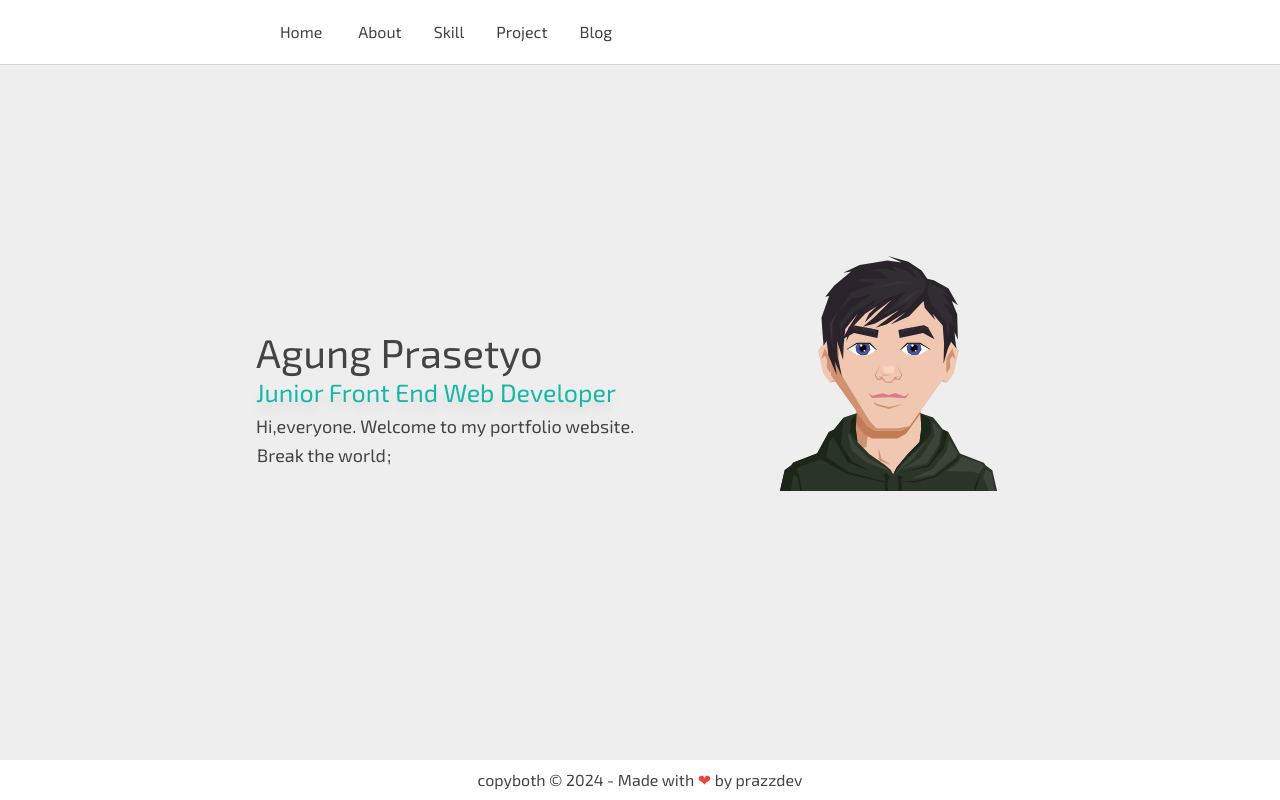
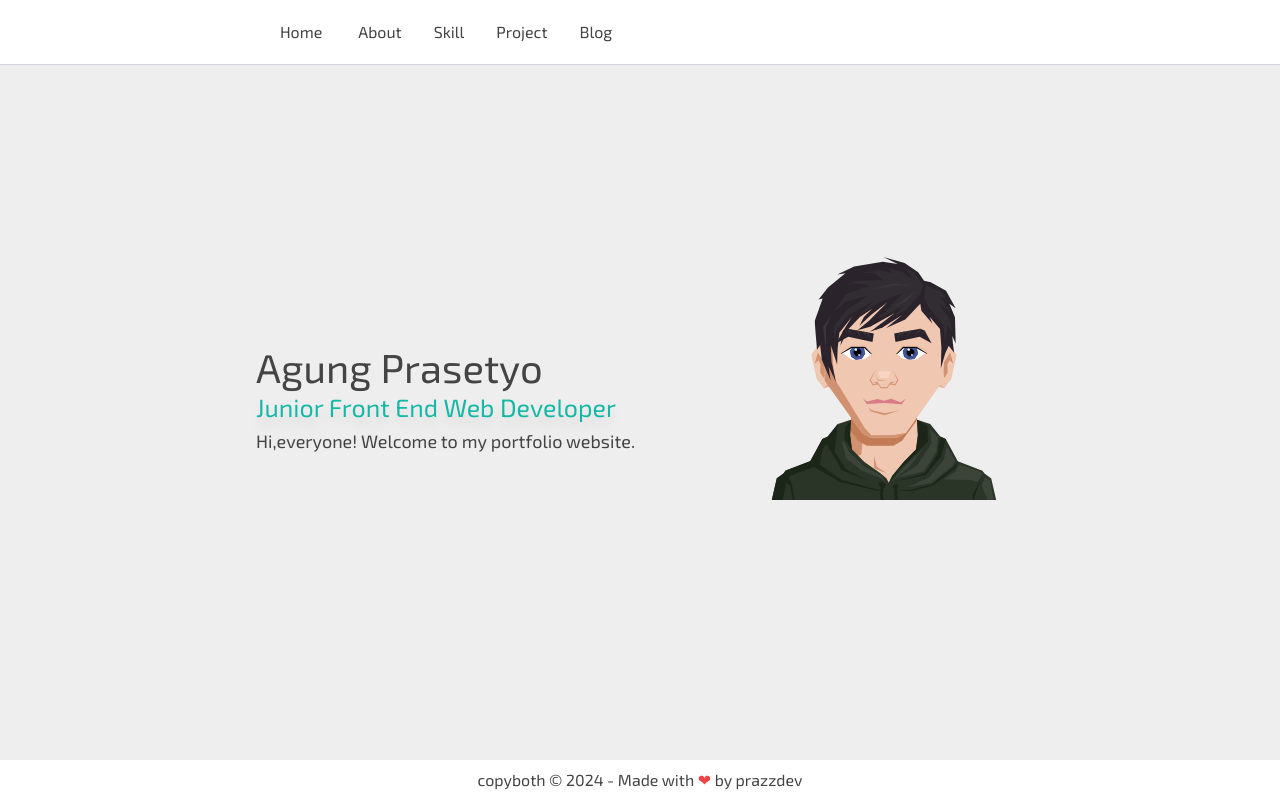
Before and after one commit to prazzdev/portofolio-10-24, a React (Vite) app: page / in a window 1280 px wide. Built offline with nearby package versions, Linux system fonts and the light colour scheme.

Commit message:
fixing the Sentry configuration

```diff
--- a/src/main.jsx
+++ b/src/main.jsx
@@ -7,8 +7,18 @@ import client from "./lib/graphql/apolloClient";
 import * as Sentry from "@sentry/react";
 
 Sentry.init({
-  dsn: "https://0a1b453a491f06be4f15234f0b00c77a@o4508208475865088.ingest.us.sentry.io/4508208478748672",
-  integrations: [],
+  dsn: "https://c68d6c77197944de7bdf1ffd5effd704@o4508208475865088.ingest.us.sentry.io/4508208571088896",
+  integrations: [
+    Sentry.browserTracingIntegration(),
+    Sentry.replayIntegration(),
+  ],
+  // Tracing
+  tracesSampleRate: 1.0, //  Capture 100% of the transactions
+  // Set 'tracePropagationTargets' to control for which URLs distributed tracing should be enabled
+  tracePropagationTargets: ["localhost:5173", /^https:\/\/yourserver\.io\/api/],
+  // Session Replay
+  replaysSessionSampleRate: 0.1, // This sets the sample rate at 10%. You may want to change it to 100% while in development and then sample at a lower rate in production.
+  replaysOnErrorSampleRate: 1.0, // If you're not already sampling the entire session, change the sample rate to 100% when sampling sessions where errors occur.
 });
 
 createRoot(document.getElementById("root")).render(
--- a/src/pages/home/index.jsx
+++ b/src/pages/home/index.jsx
@@ -15,15 +15,7 @@ const Home = () => {
             Junior Front End Web Developer
           </h3>
           <p className="text-[15px] lg:text-lg 2xl:text-xl text-center lg:text-start">
-            Hi,everyone. Welcome to my portfolio website.
-            <button
-              onClick={() => {
-                throw new Error("This is your first error!");
-              }}
-            >
-              Break the world
-            </button>
-            ;
+            Hi,everyone! Welcome to my portfolio website.
           </p>
         </div>
         <div className="h-[280px] w-[280px] bg-teal-500 lg:bg-[#eee] lg:-mt-[5em] 2xl:-mt-[9em] rounded-xl lg:rounded-none shadow-lg lg:shadow-none">
```
